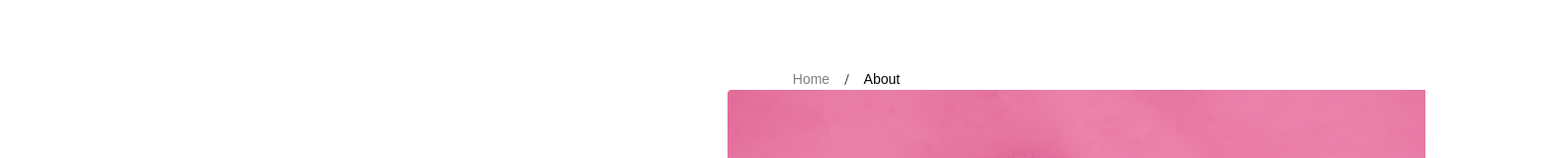
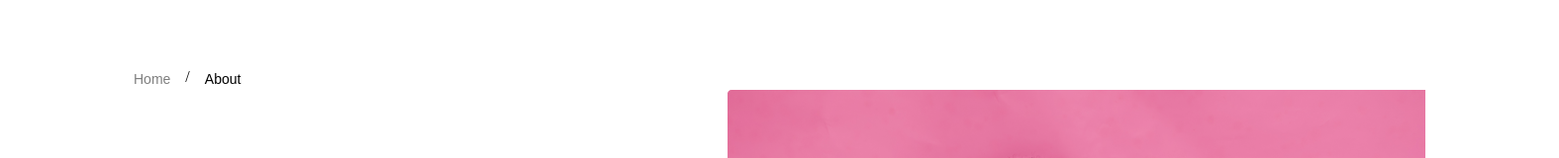
Before and after one commit to anikhatchapuridze/exclusive, a plain HTML site: page about.html in a window 1280 px wide. Shown: the part 194-354 px from the top of the page at 99% size, 1575 px wide, since content can reach past the window. Drawn offline with Linux system fonts and the light colour scheme.

Commit message:
Update style.css

```diff
--- a/css/style.css
+++ b/css/style.css
@@ -267,7 +267,6 @@ h3 {
   gap: 15px;
   color: #000000;
 }
-.aboutseqtion1,
 .aboutseqtion2,
 .aboutseqtion3,
 .aboutseqtion4,
```
